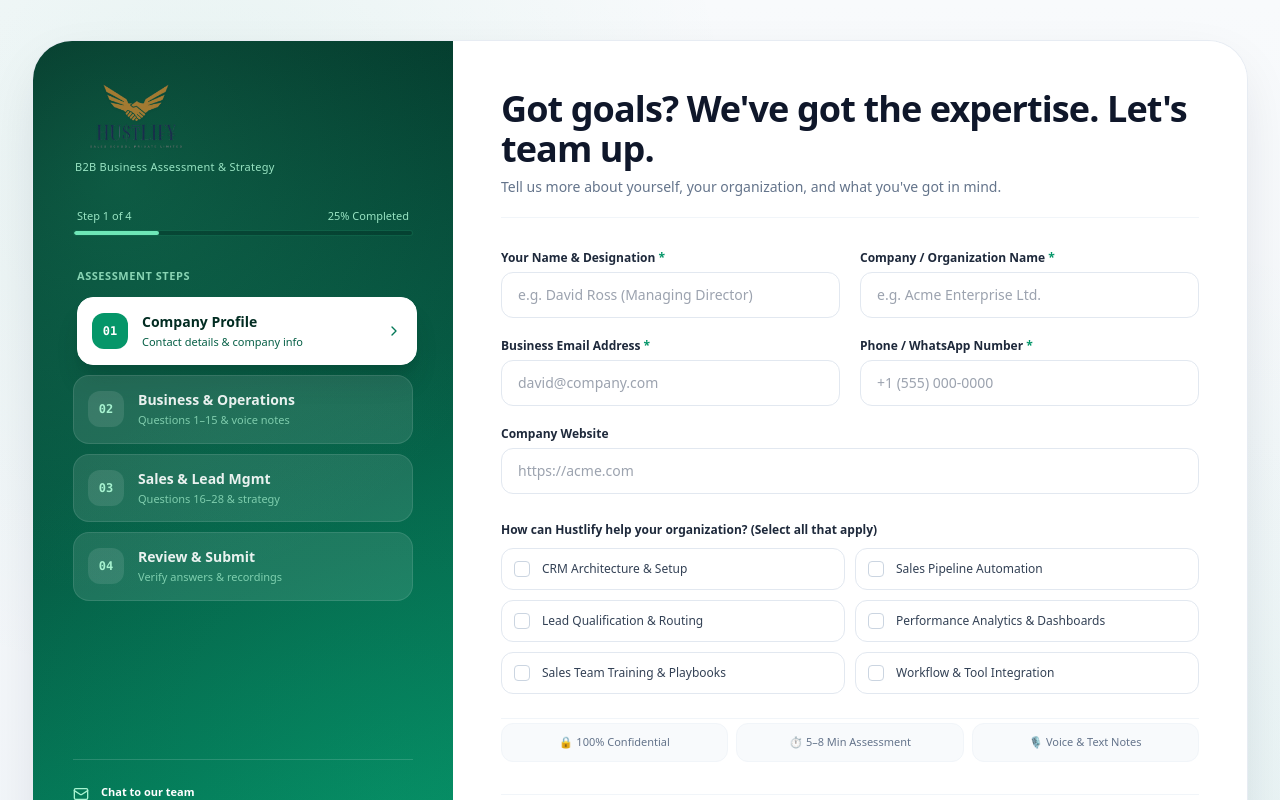
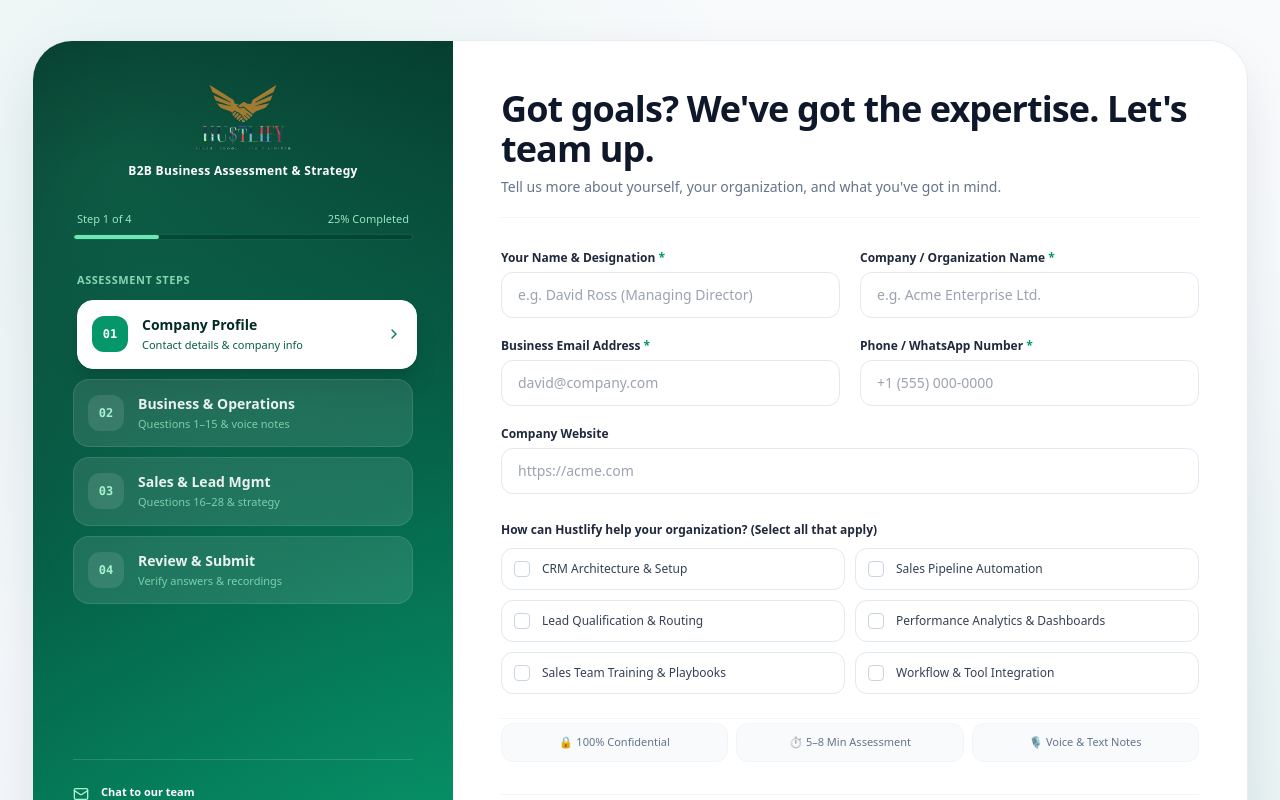
Before and after one commit to Shaamil777/hustlify, a Next.js app: page / in a window 1280 px wide. Shown: the top 800 px of the page. Built offline with nearby package versions, Linux system fonts and the light colour scheme.

Commit message:
Center logo and render logo text in white

```diff
--- a/src/components/AssessmentForm.tsx
+++ b/src/components/AssessmentForm.tsx
@@ -271,14 +271,14 @@ export default function AssessmentForm() {
 
         {/* Top: Brand Logo placed in the exact position as the reference image */}
         <div className="space-y-7 relative z-10">
-          <div>
-            {/* Hustlify Brand Logo without extra container */}
+          <div className="flex flex-col items-center justify-center text-center">
+            {/* Hustlify Brand Logo centered with white text */}
             <img
               src="/logo.png"
               alt="Hustlify Logo"
-              className="h-14 sm:h-16 lg:h-[70px] w-auto object-contain drop-shadow-sm"
+              className="h-14 sm:h-16 lg:h-[72px] w-auto object-contain mx-auto drop-shadow-sm"
             />
-            <div className="text-[11px] text-emerald-200/90 font-medium tracking-wide mt-2 px-0.5">
+            <div className="text-xs text-white font-semibold tracking-wide mt-2.5">
               B2B Business Assessment & Strategy
             </div>
           </div>
```
Also changed, not shown: public/logo-original.png (added), public/logo.png.
